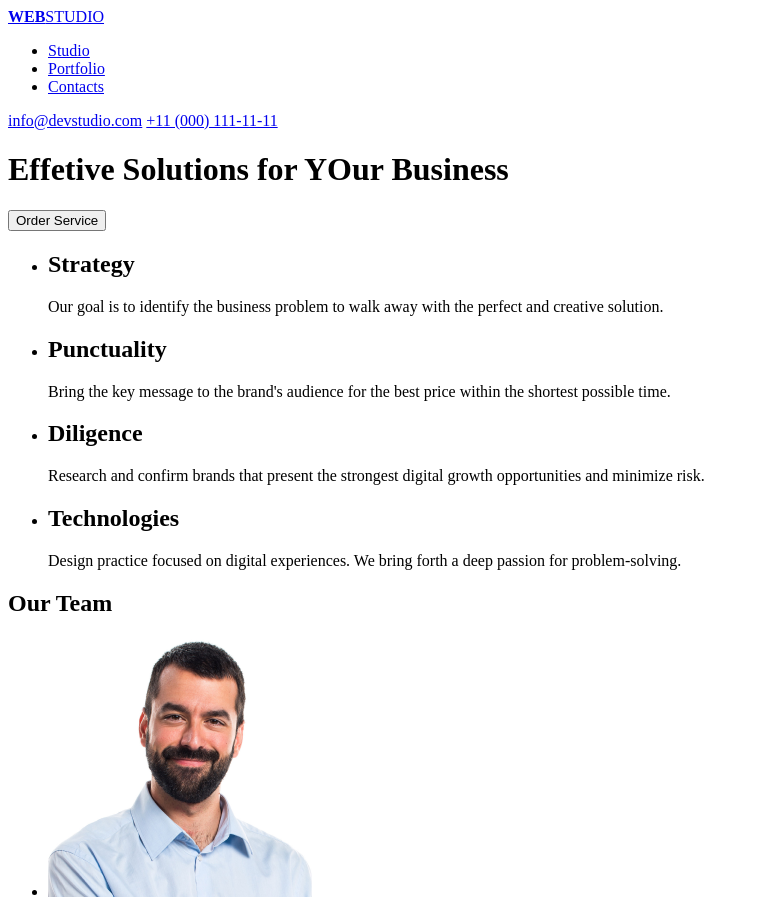
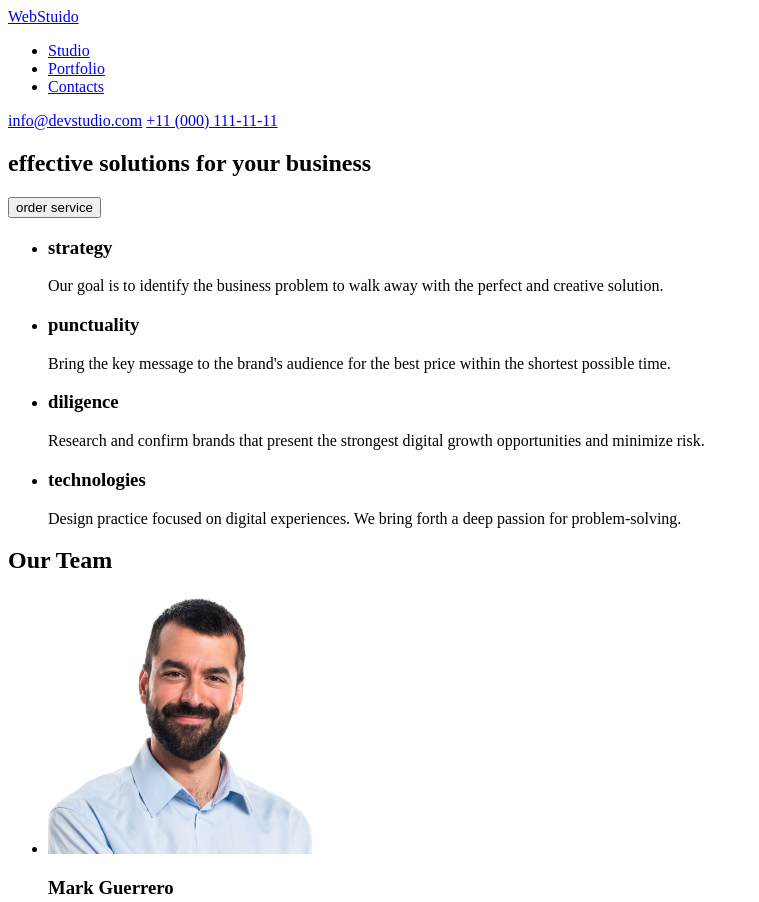
Before and after one commit to murselsen/goit-markup-hw-01, a plain HTML site: page index.html in a window 1280 px wide. Shown: the top 902 px of the page, without its empty margins (0-759 px from the left). Drawn offline with Linux system fonts and the light colour scheme.

Commit message:
fix html errors

```diff
--- a/index.html
+++ b/index.html
@@ -8,10 +8,9 @@
   </head>
 
   <body>
-    <!-- Header -->
     <header>
       <nav>
-        <a href="#"><b>WEB</b>STUDIO</a>
+        <a href="./index.html">WebStuido</a>
         <ul>
           <li><a href="#">Studio</a></li>
           <li><a href="#">Portfolio</a></li>
@@ -21,42 +20,37 @@
       <a href="mailto:info@devstudio.com">info@devstudio.com</a>
       <a href="tel:+110001111111">+11 (000) 111-11-11</a>
     </header>
-    <!-- Header End -->
-    <!-- Main -->
     <main>
-      <!-- Hero -->
-      <div>
-        <h1>Effetive Solutions for YOur Business</h1>
-        <button type="button">Order Service</button>
-      </div>
-      <!-- Hero End -->
+      <section>
+        <h1>effective solutions for your business</h1>
+        <button type="button">order service</button>
+      </section>
 
-      <!-- Section - Features  -->
       <section>
         <ul>
           <li>
-            <h2>Strategy</h2>
+            <h3>strategy</h3>
             <p>
               Our goal is to identify the business problem to walk away with the
               perfect and creative solution.
             </p>
           </li>
           <li>
-            <h2>Punctuality</h2>
+            <h3>punctuality</h3>
             <p>
               Bring the key message to the brand's audience for the best price
               within the shortest possible time.
             </p>
           </li>
           <li>
-            <h2>Diligence</h2>
+            <h3>diligence</h3>
             <p>
               Research and confirm brands that present the strongest digital
               growth opportunities and minimize risk.
             </p>
           </li>
           <li>
-            <h2>Technologies</h2>
+            <h3>technologies</h3>
             <p>
               Design practice focused on digital experiences. We bring forth a
               deep passion for problem-solving.
@@ -64,9 +58,7 @@
           </li>
         </ul>
       </section>
-      <!-- Section - Features End -->
 
-      <!-- Section - Teams -->
       <section>
         <h2>Our Team</h2>
         <ul>
@@ -123,13 +115,12 @@
           </li>
         </ul>
       </section>
-      <!-- Section - Teams End -->
     </main>
     <!-- Main End-->
     <!-- Footer -->
     <footer>
       <div>
-        <a href="#"><b>WEB</b>STUDIO</a>
+        <a href="index.html">webstudio</a>
         <p>
           Increase the flow of customers and sales for your business with
           digital marketing & growth solutions.
```
